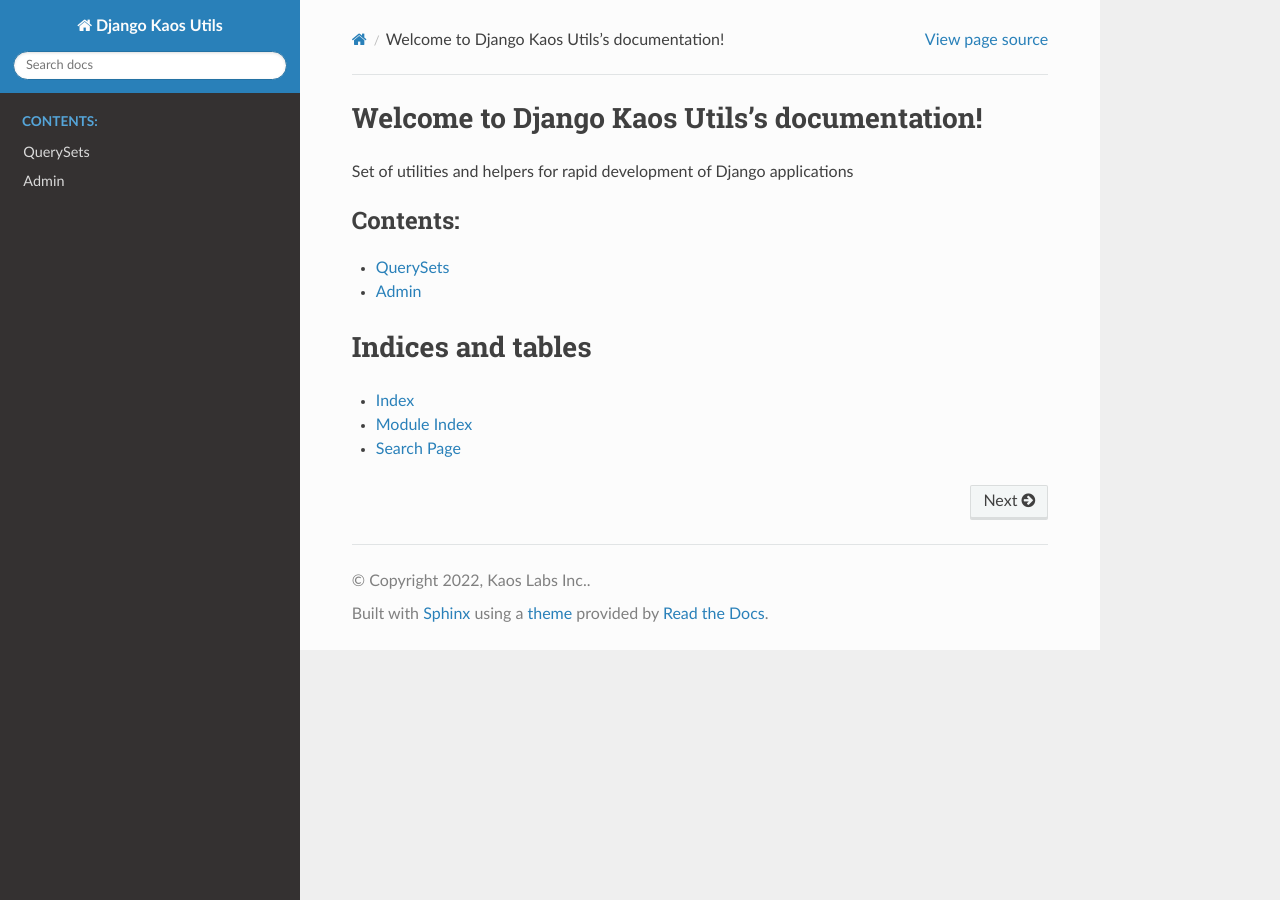
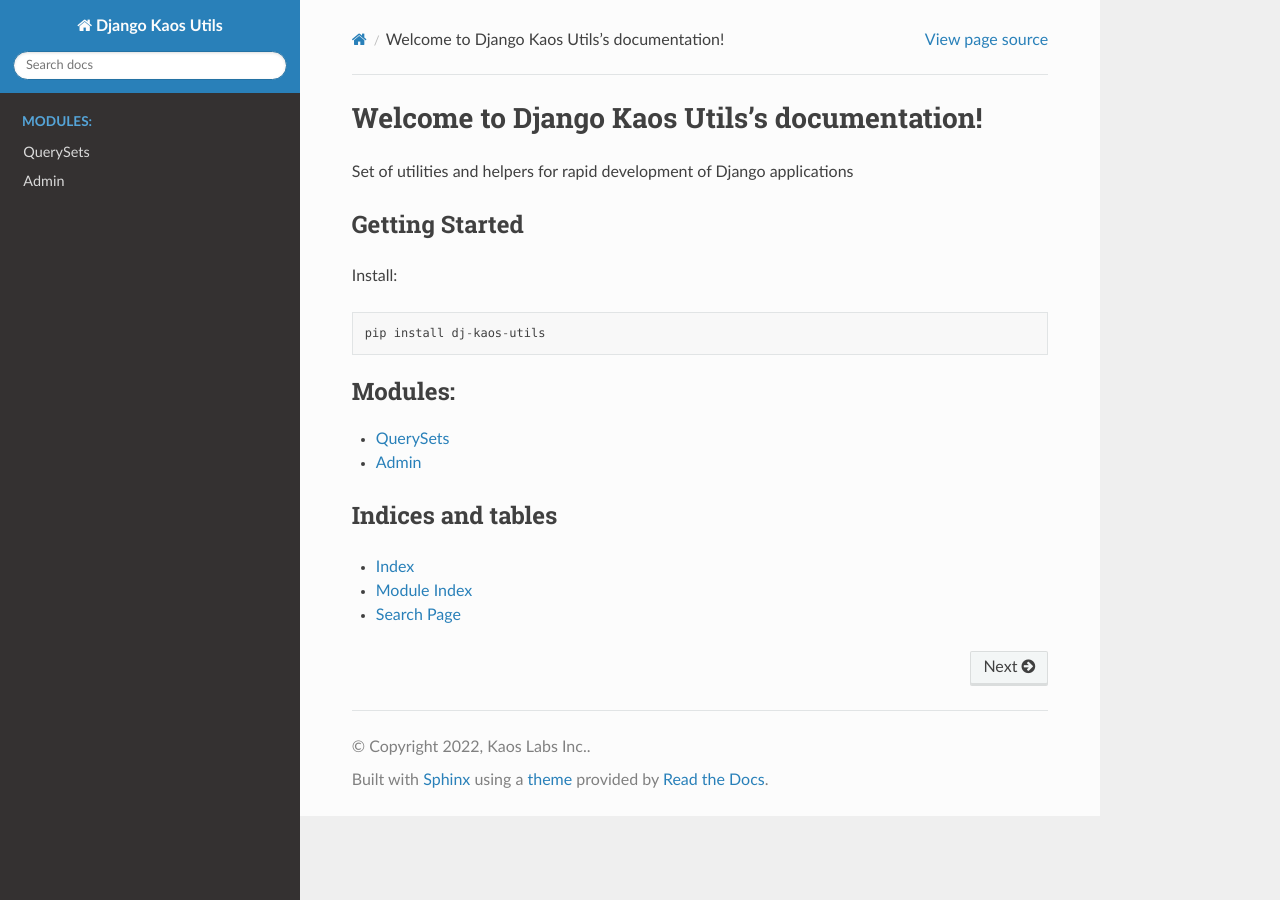
Before and after one commit to kaoslabsinc/dj-kaos-utils, a Sphinx documentation site: the page built from docs/index.rst, in a window 1280 px wide. Built offline with Sphinx 7.4.7 and the Read the Docs theme 2.0.0, drawn with Linux system fonts in a browser that asks for light colours.

Commit message:
Document modules, document how to install

```diff
--- a/docs/index.rst
+++ b/docs/index.rst
@@ -1,11 +1,19 @@
+=============================================
 Welcome to Django Kaos Utils's documentation!
 =============================================
 
 Set of utilities and helpers for rapid development of Django applications
 
+Getting Started
+===============
+
+Install::
+
+    pip install dj-kaos-utils
+
 .. toctree::
    :maxdepth: 2
-   :caption: Contents:
+   :caption: Modules:
 
    querysets
    admin
```
